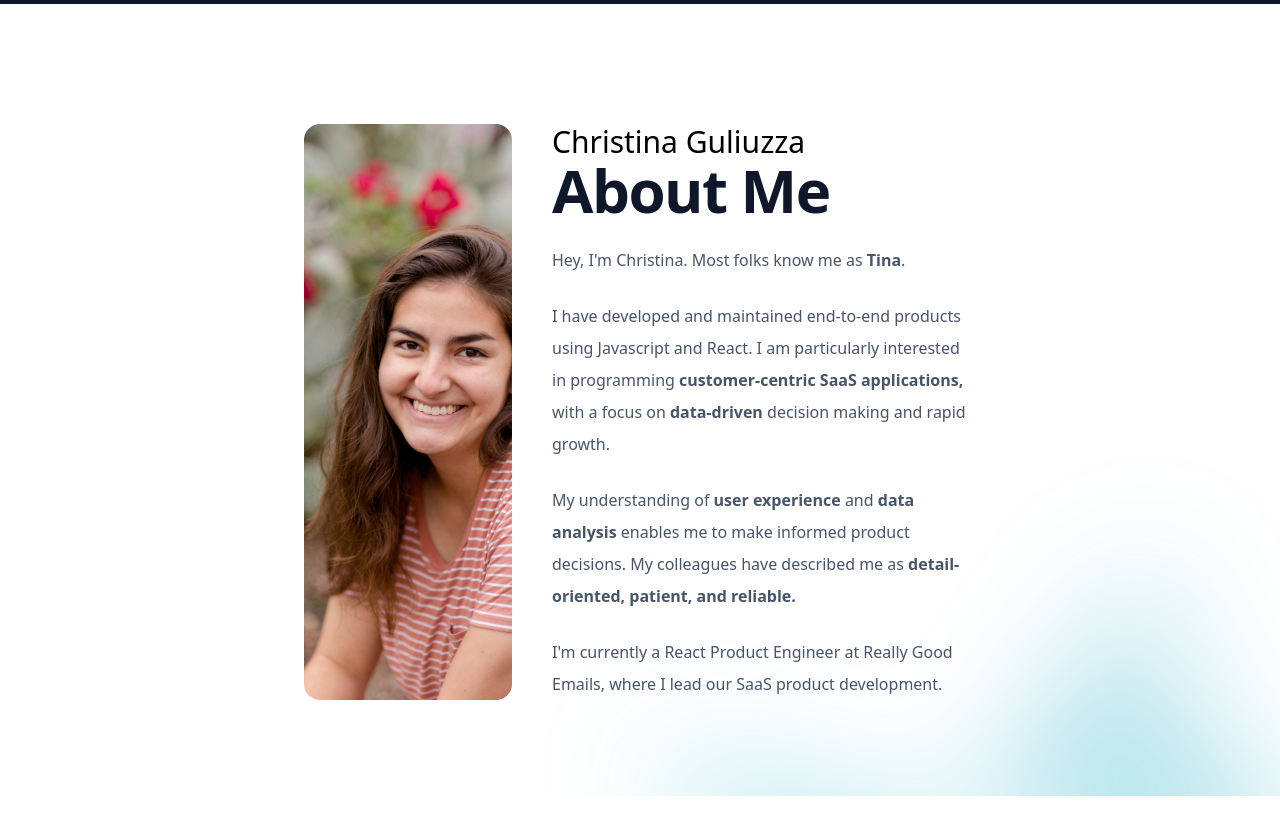
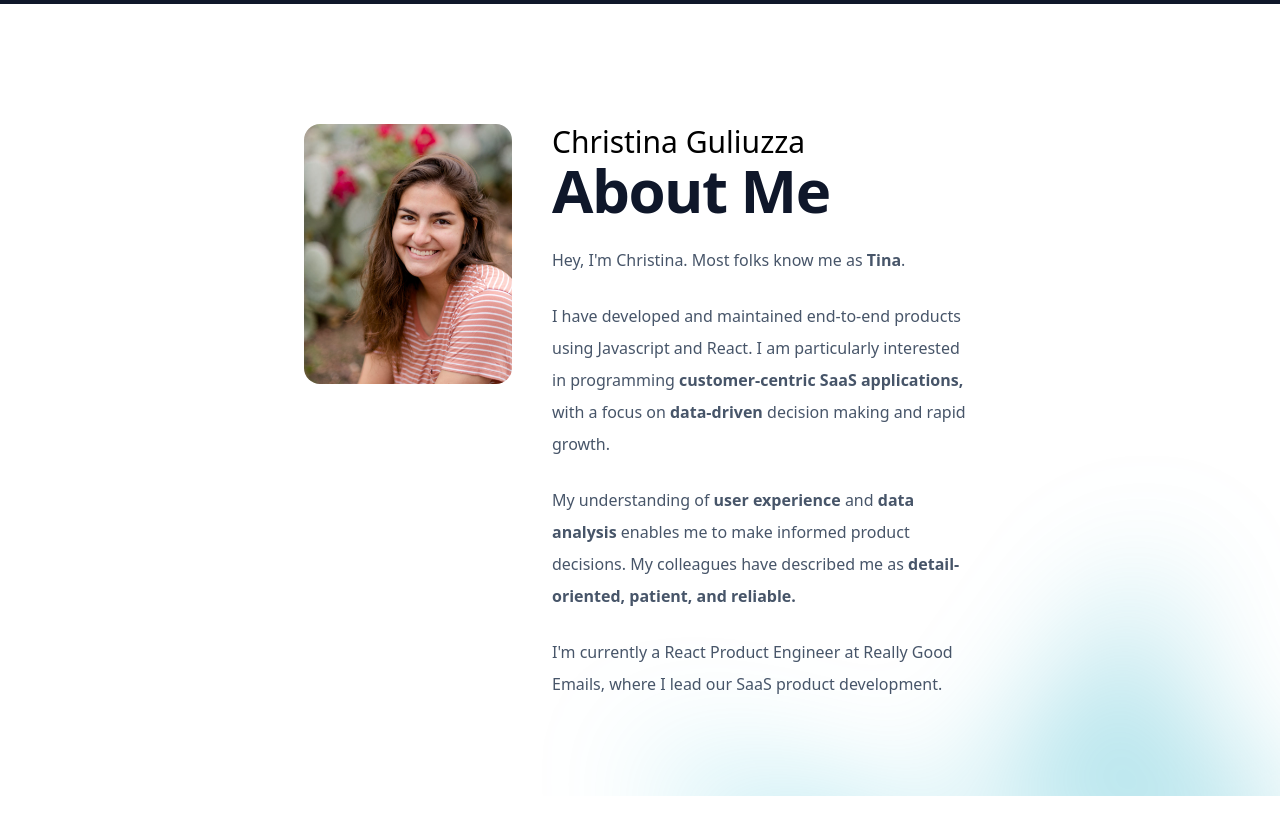
Before and after one commit to cguliuzza/tina-dev-site, a Next.js app: page / in a window 1280 px wide. Shown: the part 1400-2234 px from the top of the page. Built offline with nearby package versions, Linux system fonts and the light colour scheme.

Commit message:
add margin bottom auto to the image

```diff
--- a/components/About.tsx
+++ b/components/About.tsx
@@ -8,7 +8,7 @@ export default function About() {
       <div className="relative px-12 pt-6 lg:px-8">
         <div className="mx-auto max-w-2xl py-32 sm:py-48 lg:py-24 flex flex-col gap-10 sm:flex-row">
           <Image
-            className="aspect-[4/5] w-52 flex-none rounded-2xl object-cover"
+            className="aspect-[4/5] mb-auto w-52 flex-none rounded-2xl object-cover"
             src={aboutme}
             alt="Christina Guliuzza portrait"
           />
```
